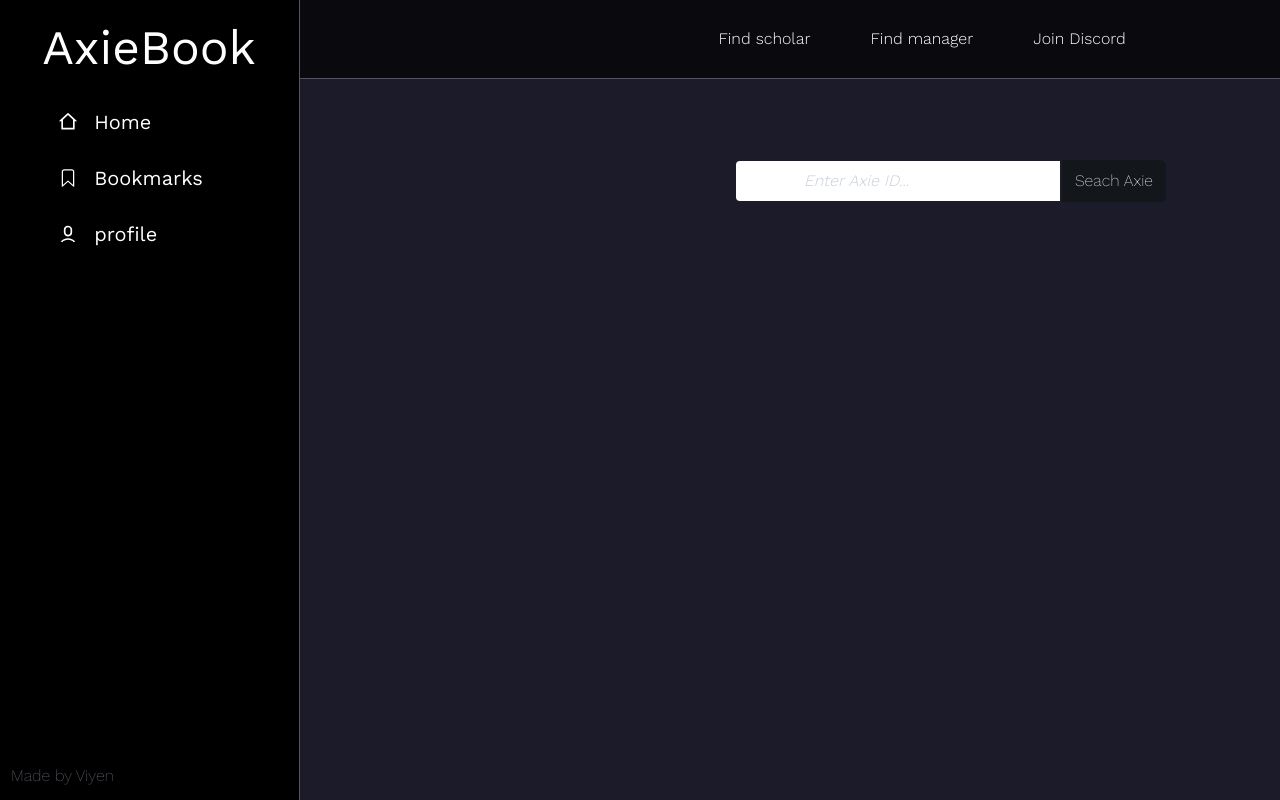
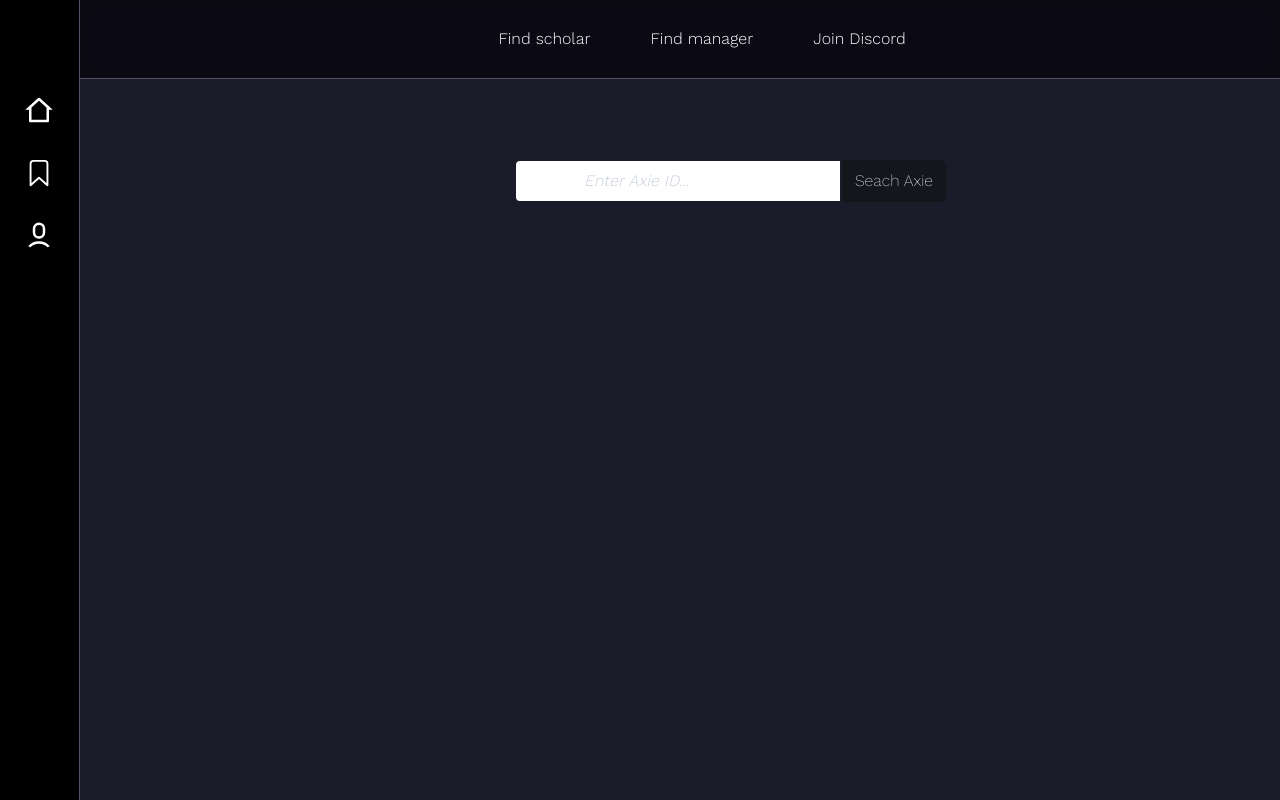
Before and after one commit to IsmailKemmoune/AxieBook, a Next.js app in the folder client/: page /post-creation in a window 1280 px wide. Built offline with nearby package versions, Linux system fonts and the light colour scheme.

Commit message:
added modal on Axie that shows its body parts

```diff
--- a/client/components/BodyPartModal.jsx
+++ b/client/components/BodyPartModal.jsx
@@ -1,10 +1,27 @@
 import BodyParts from "./BodyParts";
+
+const glassmorphism = {
+  display: "flex",
+  position: "fixed",
+  inset: "0",
+  justifyContent: "center",
+  alignItems: "center",
+  width: "100vw",
+  height: "100vh",
+  zIndex: "50",
+  backgroundColor: "rgba(0, 0, 0, 0.6)",
+  backdropFilter: "saturate(180%) blur(5px)",
+  borderBottom: "solid 1px #545267",
+};
 
 export default function BodyPartModal({ setModalOn }) {
   return (
     <div
-      className="fixed inset-0 z-50 flex justify-center items-center h-screen w-screen bg-clip-padding bg-white shadow-lg bg-opacity-20 border border-gray-200"
-      style={{ backdropFilter: "blur(20px)" }}
+      style={glassmorphism}
+      onClick={(e) => {
+        if (e.target !== e.currentTarget) return;
+        setModalOn(false);
+      }}
     >
       <BodyParts setModalOn={setModalOn} />
     </div>
--- a/client/components/Layout.jsx
+++ b/client/components/Layout.jsx
@@ -4,7 +4,7 @@
 
 export default function Layout({ children }) {
   return (
-    <div className="bg-primary grid grid-cols-layout h-full overflow-y-hidden">
+    <div className="bg-primary grid grid-cols-layout h-full overflow-y-hidden sidebarsm:grid-cols-smallsb">
       <Sidebar />
       <div className="flex flex-col bg-primary w-[1300px]">
         <NavBar />
--- a/client/components/ManagerPostAxieImage.jsx
+++ b/client/components/ManagerPostAxieImage.jsx
@@ -1,18 +1,21 @@
+import { motion } from "framer-motion";
 import BeastIcon from "./classesIcons/BeastIcon";
 
-export default function ManagerPostAxieImage() {
+export default function ManagerPostAxieImage({ setModalOn }) {
   return (
     <div className="flex flex-col items-center w-fit">
       <div className="w-48">
-        <img
+        <motion.img
+          whileHover={{ scale: 1.1 }}
+          whileTap={{ scale: 0.9 }}
           src="https://assets.axieinfinity.com/axies/1235/axie/axie-full-transparent.png"
           alt="axie image"
           className="w-full h-full object-cover"
+          onClick={() => setModalOn(true)}
         />
       </div>
       <div className="flex items-center bg-classes-beast w-fit px-3 rounded-md ">
         <BeastIcon />
-
         <p className="ml-3 text-white text-sm font-light tracking-widest">
           #11321128
         </p>
--- a/client/components/NavBar.jsx
+++ b/client/components/NavBar.jsx
@@ -12,8 +12,9 @@
   color: "white",
   fontSize: "16px",
   fontWeight: "600",
-  backgroundColor: "rgba(0, 0, 0, 0.65)",
-  backdropFilter: "blur(12px)",
+  backgroundColor: "rgba(0, 0, 0, 0.6)",
+  backdropFilter: "saturate(180%) blur(9px)",
+  // backdropFilter: "blur(12px)",
   borderBottom: "solid 1px #545267",
 };
 
--- a/client/components/RightBar.jsx
+++ b/client/components/RightBar.jsx
@@ -1,5 +1,7 @@
 export default function RightBar() {
   return (
-    <div className="bg-black border-l-[1px] border-shades-200">RightBar</div>
+    <div className="bg-black border-l-[1px] border-shades-200 w-full text-white">
+      RightBar
+    </div>
   );
 }
--- a/client/components/ScholarPost.jsx
+++ b/client/components/ScholarPost.jsx
@@ -9,14 +9,13 @@
 import { useState } from "react";
 
 export default function ScholarPost() {
-  const [postToggle, setPostToggle] = useState(true);
+  // const [postToggle, setPostToggle] = useState(true);
   const [bookmark, setBookmark] = useState(false);
   return (
     <div
-      onClick={() => setPostToggle((prevValue) => (prevValue = !prevValue))}
+      // onClick={() => setPostToggle((prevValue) => (prevValue = !prevValue))}
       className="bg-shades-200 m-10 hover:shadow-post hover:-translate-y-2 hover:translate-x-2 transition duration-200 ease-linear w-[580px] cursor-pointer"
     >
-      {postToggle && (
       <div className="pl-6 py-4 bg-secondary flex justify-between shadow-lg">
         <div className="flex">
           <div className="bg-white rounded-full h-12 w-12 mr-4"></div>
@@ -24,9 +23,7 @@
             <h1 className="text-white text-lg">
               High MMR player looking for scholar
             </h1>
-              <p className="text-white text-sm italic font-extralight">
-                2H ago
-              </p>
+            <p className="text-white text-sm italic font-extralight">2H ago</p>
           </div>
         </div>
         <div className="flex justify-center items-center mr-4">
@@ -53,7 +50,7 @@
           )}
         </div>
       </div>
-      )}
+
       <div className="border-l-8 border-scholar flex flex-col p-10">
         <div className="pb-10">
           <h2 className="text-secondary text-xl pb-3">Description</h2>
--- a/client/components/Sidebar.jsx
+++ b/client/components/Sidebar.jsx
@@ -1,16 +1,31 @@
+import { useRef, useEffect, useState } from "react";
 import { RiHome2Line } from "react-icons/ri";
 import { IoBookmarkOutline } from "react-icons/io5";
 import { RiUser6Line } from "react-icons/ri";
+
 import Link from "next/link";
 
 export default function Sidebar() {
+  const ref = useRef();
+  let [sidebarWidth, setSidebarWidth] = useState(0);
+
+  useEffect(() => {
+    const observer = new ResizeObserver((entries) => {
+      setSidebarWidth(entries[0].contentRect.width);
+    });
+    observer.observe(ref.current);
+    return () => ref.current && observer.unobserve(ref.current);
+  }, []);
+
   return (
-    <div className="bg-black min-w-[300px] border-r-[1px] border-shades-200">
-      <div className="w-full h-full bg-black flex justify-end">
+    <>
+      <div className="bg-black min-w-[300px] border-r-[1px] border-shades-200 sidebarsm:max-w-[150px] sidebarsm:min-w-[80px]">
+        <div className="w-full h-full bg-black flex justify-end" ref={ref}>
+          {sidebarWidth >= 300 ? (
             <div className=" h-screen min-w-[300px] flex flex-col items-center justify-between">
               <div>
                 <Link href="/">
-              <h1 className="text-white text-5xl my-6 cursor-pointer">
+                  <h1 className="text-white text-5xl my-6 cursor-pointer font-logo">
                     AxieBook
                   </h1>
                 </Link>
@@ -30,10 +45,30 @@
                 </button>
               </div>
               <div className="w-full">
-            <p className="text-shades-100 p-3 font-extralight">Made by Viyen</p>
+                <p className="text-shades-100 p-3 font-extralight">
+                  Made by Viyen
+                </p>
               </div>
             </div>
+          ) : (
+            <div className=" h-screen min-w-[80px] flex flex-col items-center justify-between">
+              <div className="mt-20">
+                <Link href="/">
+                  <button className="flex items-center justify-start p-4 rounded-full hover:bg-primary">
+                    <RiHome2Line className="text-white text-3xl" />
+                  </button>
+                </Link>
+                <button className="flex items-center justify-start p-4 rounded-full hover:bg-primary">
+                  <IoBookmarkOutline className="text-white text-3xl" />
+                </button>
+                <button className="flex items-center justify-start p-4 rounded-full hover:bg-primary">
+                  <RiUser6Line className="text-white text-3xl" />
+                </button>
               </div>
             </div>
+          )}
+        </div>
+      </div>
+    </>
   );
 }
--- a/client/package.json
+++ b/client/package.json
@@ -13,6 +13,7 @@
     "allotment": "^1.14.1",
     "axios": "^0.27.2",
     "express": "^4.18.1",
+    "framer-motion": "^6.3.11",
     "http-server": "^14.1.0",
     "next": "12.1.6",
     "pixi-spine": "^3.0.13",
--- a/client/pages/index.jsx
+++ b/client/pages/index.jsx
@@ -1,43 +1,25 @@
 import Layout from "../components/Layout";
 import ManagerPost from "../components/ManagerPost";
 import ScholarPost from "../components/ScholarPost";
+import BodyPartModal from "../components/BodyPartModal";
+import { useState } from "react";
 import { Allotment } from "allotment";
 import "allotment/dist/style.css";
 
 export default function Home() {
+  const [modalOn, setModalOn] = useState(false);
+
   return (
-    // <Allotment>
-    //   <div className="scroll-div max-h-full overflow-y-auto">
-    //     <div className="h-full w-full mt-32">
-    //       <ManagerPost />
-    //       <ManagerPost />
-    //       <ManagerPost />
-    //       <ManagerPost />
-    //       <ManagerPost />
-    //     </div>
-    //   </div>
-    //   <div className="scroll-div max-h-full overflow-y-auto">
-    //     <div className="h-full w-full mt-32">
-    //       <ScholarPost />
-    //       <ScholarPost />
-    //       <ScholarPost />
-    //       <ScholarPost />
-    //       <ScholarPost />
-    //       <ScholarPost />
-    //       <ScholarPost />
-    //     </div>
-    //   </div>
-    // </Allotment>
-
-    //WITHOUT SPLIT VERSION-------------
+    <>
+      {modalOn && <BodyPartModal setModalOn={setModalOn} />}
       <div className="grid grid-cols-2 relative top-[-80px]">
         <div className="scroll-div max-h-screen overflow-y-auto border-r-[1px] border-shades-200">
           <div className="mt-[130px]">
-          <ManagerPost />
-          <ManagerPost />
-          <ManagerPost />
-          <ManagerPost />
-          <ManagerPost />
+            <ManagerPost setModalOn={setModalOn} />
+            <ManagerPost setModalOn={setModalOn} />
+            <ManagerPost setModalOn={setModalOn} />
+            <ManagerPost setModalOn={setModalOn} />
+            <ManagerPost setModalOn={setModalOn} />
           </div>
         </div>
         <div className="scroll-div max-h-screen overflow-y-auto">
@@ -52,6 +34,7 @@
           </div>
         </div>
       </div>
+    </>
   );
 }
 
--- a/client/styles/globals.css
+++ b/client/styles/globals.css
@@ -1,3 +1,4 @@
+@import url('https://fonts.googleapis.com/css2?family=Ubuntu+Mono:ital,wght@0,400;0,700;1,400&display=swap');
 @tailwind base;
 @tailwind components;
 @tailwind utilities;
--- a/client/tailwind.config.js
+++ b/client/tailwind.config.js
@@ -44,6 +44,7 @@
       },
       fontFamily: {
         primary: ["Work Sans", "sans-serif"],
+        logo: ["Ubuntu Mono", "monospace"]
       },
       spacing: {
         13: "3.25rem",
@@ -56,7 +57,7 @@
         post: "64rem",
       },
       screens: {
-        postlg: {max: "1400px"},
+        sidebarsm: {max: "2000px"},
         postmd: {max: "1100px"},
         postsm: {max: "1000px"},
         postxsm: {max: "800px"},
@@ -66,7 +67,8 @@
         default: "rgba(0, 0, 0, 0.24) 0px 3px 8px",
       },
       gridTemplateColumns: {
-        layout: "1fr 1300px 0.7fr",
+        layout: "1fr 1300px 20%",
+        smallsb: "1fr 1300px 28%"
       },
       keyframes: {
        "slide-bottom": {
```
Also changed, not shown: client/components/ManagerPost.jsx (+15 -18 lines), 1 other file (tests, documents, lock files or other folders). Lines whose indentation alone changed are shown as unchanged.
